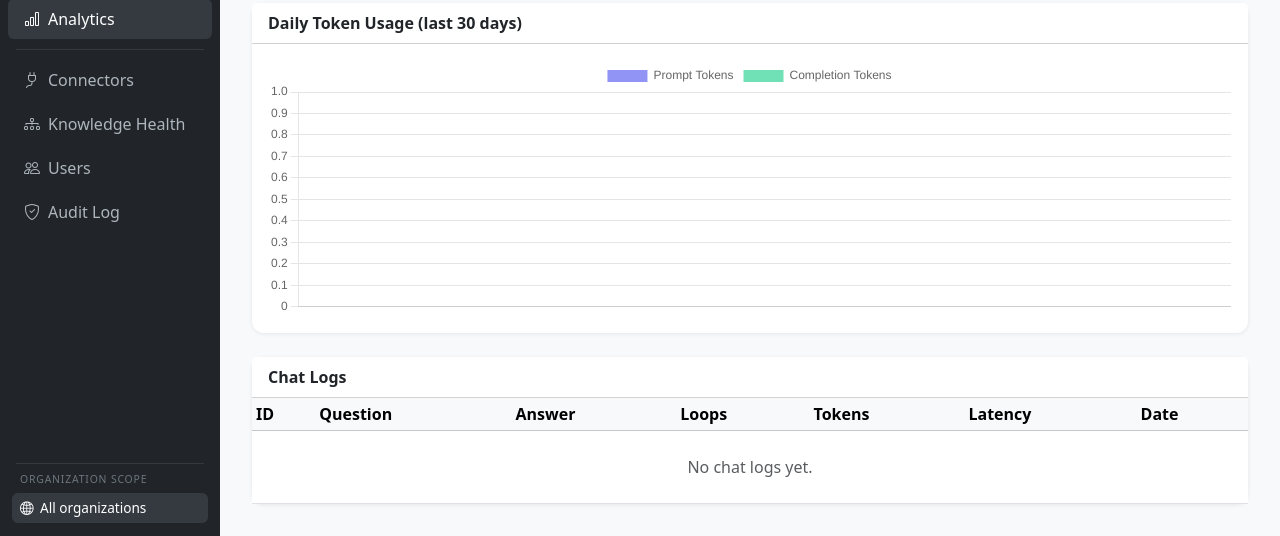
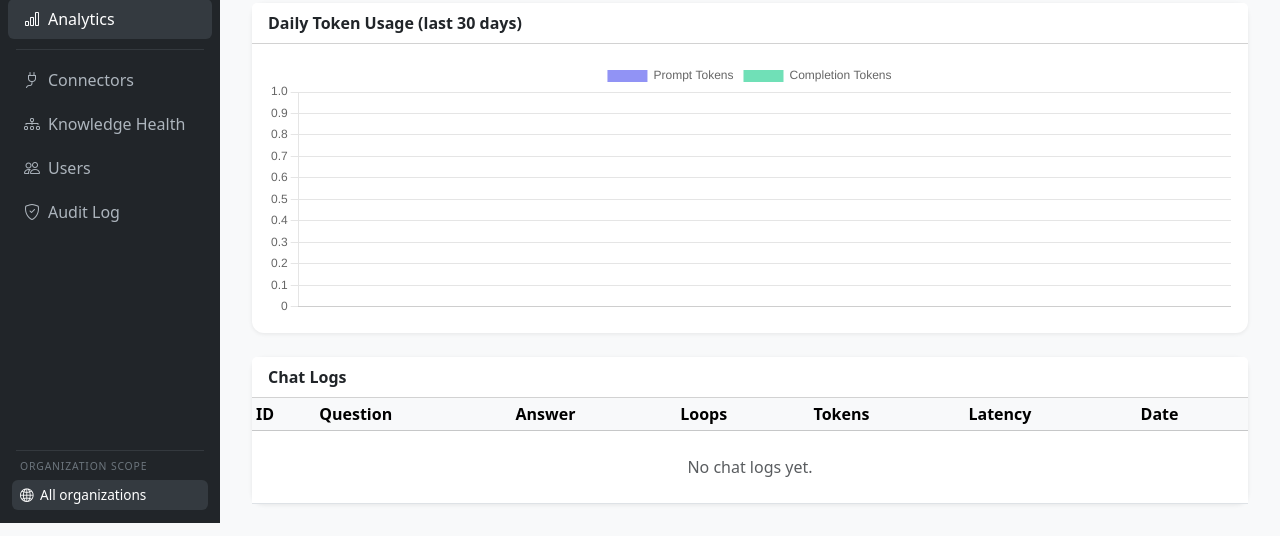
Before and after one commit to vishnubv89/rag-platform, a FastAPI app: page /analytics in a window 1280 px wide. Shown: the part 277-813 px from the top of the page. Run offline with FastAPI, Linux system fonts and the light colour scheme; the visitor is signed in with stand-in values (Sample User, id 1); data that the repository does not hold is empty.

Commit message:
fix: make admin-ui sidebar scrollable so org switcher is always visible
The sidebar used min-height:100vh with no overflow handling, so when nav
links + the org-scope section together exceeded the viewport height the
org switcher was clipped off the bottom of the screen.

Changes:
- Wrap layout in app-shell (height:100vh; overflow:hidden) so the page
  body itself cannot scroll the sidebar away
- Give .sidebar height:100vh; overflow-y:auto; position:sticky; top:0
  so it independently scrolls when content is taller than the viewport
- Thin styled scrollbar (4px) so it doesn't look broken
- Main content area gets its own independent scroll via .main-scroll

Co-Authored-By: Claude Sonnet 4.6 <noreply@anthropic.com>

```diff
--- a/admin-ui/src/admin_ui/templates/base.html
+++ b/admin-ui/src/admin_ui/templates/base.html
@@ -8,7 +8,20 @@
   <link rel="stylesheet" href="https://cdn.jsdelivr.net/npm/bootstrap-icons@1.11.3/font/bootstrap-icons.min.css">
   <style>
     body { background: #f8f9fa; }
-    .sidebar { min-height: 100vh; background: #212529; display: flex; flex-direction: column; }
+    /* Full-height wrapper so the page itself never scrolls the sidebar away */
+    .app-shell { height: 100vh; overflow: hidden; }
+    .sidebar {
+      width: 220px; min-width: 220px;
+      height: 100vh; overflow-y: auto; overflow-x: hidden;
+      position: sticky; top: 0;
+      background: #212529; display: flex; flex-direction: column;
+      flex-shrink: 0;
+    }
+    /* Hide scrollbar visually but keep it functional */
+    .sidebar::-webkit-scrollbar { width: 4px; }
+    .sidebar::-webkit-scrollbar-thumb { background: #495057; border-radius: 2px; }
+    /* Main area scrolls independently */
+    .main-scroll { height: 100vh; overflow-y: auto; flex: 1; }
     .sidebar .nav-link { color: #adb5bd; border-radius: 6px; margin: 2px 8px; }
     .sidebar .nav-link:hover, .sidebar .nav-link.active { background: #343a40; color: #fff; }
     .sidebar .brand { color: #fff; font-weight: 700; font-size: 1.1rem; padding: 1rem 1.2rem .5rem; display: block; }
@@ -62,9 +75,9 @@
   </style>
 </head>
 <body>
-<div class="d-flex">
+<div class="d-flex app-shell">
   <!-- Sidebar -->
-  <div class="sidebar" style="width:220px;min-width:220px;">
+  <div class="sidebar">
     <a class="brand" href="/">&#x1F9E0; RAG Admin</a>
 
     <!-- Logged-in user -->
@@ -118,7 +131,7 @@
   </div>
 
   <!-- Main -->
-  <div class="flex-grow-1 content">
+  <div class="main-scroll content">
     {% if request.state.error %}
     <div class="alert alert-danger alert-dismissible fade show" role="alert">
       {{ request.state.error }}
```
